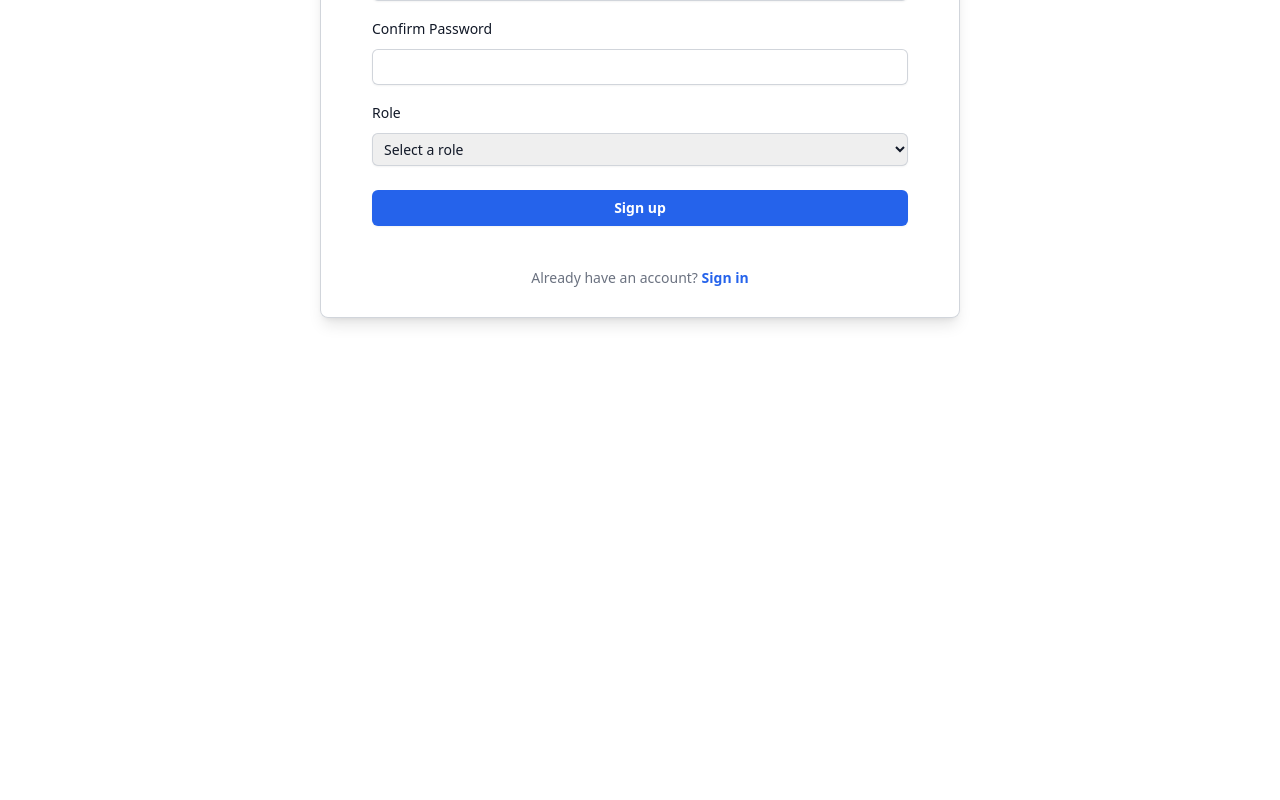
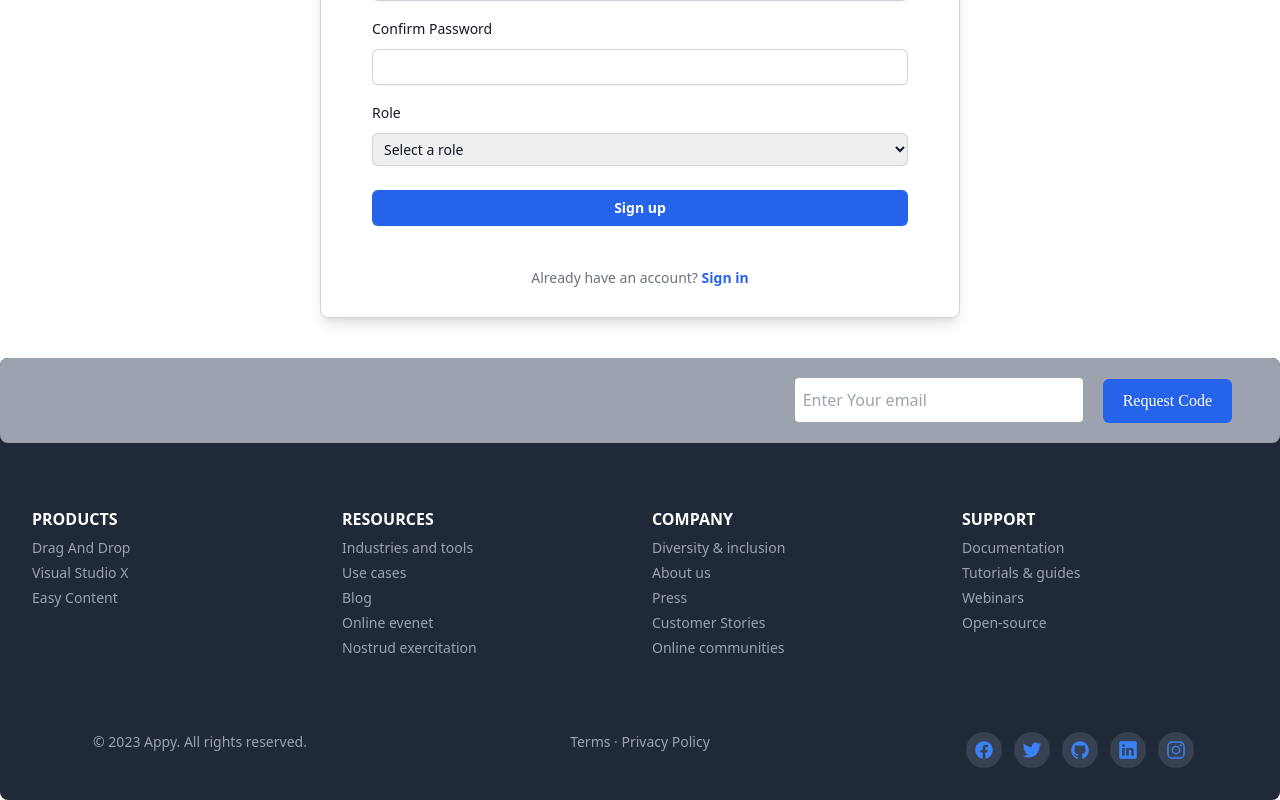
Before and after one commit to OffzoneMA/DigitalMorocco_Front, a React (Create React App) app: page /SignUp in a window 1280 px wide. Shown: the part 603-1403 px from the top of the page. Before the commit the page ends 961 px from the top, so only its background shows below. Built offline with nearby package versions, Linux system fonts and the light colour scheme.

Commit message:
DM-22-add file upload frontend

```diff
--- a/public/index.html
+++ b/public/index.html
@@ -25,6 +25,14 @@
       Learn how to configure a non-root public URL by running `npm run build`.
     -->
     <title>Digital Morocco</title>
+    <script
+    type="module"
+    src="https://unpkg.com/ionicons@5.5.2/dist/ionicons/ionicons.esm.js"
+  ></script>
+  <script
+    nomodule
+    src="https://unpkg.com/ionicons@5.5.2/dist/ionicons/ionicons.js"
+  ></script>
   </head>
   <body>
     <noscript>You need to enable JavaScript to run this app.</noscript>
--- a/src/App.js
+++ b/src/App.js
@@ -6,6 +6,7 @@
 import PartnerDetails from './Pages/PartnerDetails';
 import SignIn from './Pages/SignIn';
 import SignUp from './Pages/SignUp';
+import Footer from './Components/Footer/Footer';
 
 
 function App() {
@@ -21,6 +22,7 @@
         <Route path="/Partners/:partnerId" element={<PartnerDetails />} /> {/**/}
 
       </Routes>
+      <Footer />
       </div>
     </BrowserRouter>
 
--- /dev/null
+++ b/src/Components/Footer/Footer.jsx
@@ -0,0 +1,44 @@
+import React from "react";
+import ItemsContainer from "./ItemsContainer";
+import SocialIcons from "./SocialIcons";
+import { Icons } from "./Menus";
+
+const Footer = () => {
+  return (
+    <footer className="bg-gray-800 text-white rounded-lg ">
+      <div className="md:flex md:justify-between md:items-center rounded-lg sm:px-12 px-4 bg-gray-400 py-5">
+        <h1
+          className="lg:text-4xl text-3xl md:mb-0 mb-6 lg:leading-normal font-semibold
+         md:w-2/5"
+        >
+
+        </h1>
+        <div>
+          <input
+            type="text"
+            placeholder="Enter Your email"
+            className="text-gray-800
+           sm:w-72 w-full sm:mr-5 mr-1 lg:mb-0 mb-4 py-2.5 rounded px-2 focus:outline-none"
+          />
+          <button
+            className="bg-blue-600 hover:bg-blue-600 duration-300 px-5 py-2.5 font-[Poppins]
+           rounded-md text-white md:w-auto w-full"
+          >
+            Request Code
+          </button>
+        </div>
+      </div>
+      <ItemsContainer />
+      <div
+        className="grid grid-cols-1 sm:grid-cols-2 lg:grid-cols-3 gap-10
+      text-center pt-2 text-gray-400 text-sm pb-8"
+      >
+        <span>© 2023 Appy. All rights reserved.</span>
+        <span>Terms · Privacy Policy</span>
+        <SocialIcons Icons={Icons} />
+      </div>
+    </footer>
+  );
+};
+
+export default Footer;
--- /dev/null
+++ b/src/Components/Footer/Item.jsx
@@ -0,0 +1,22 @@
+import React from "react";
+
+const Item = ({ Links, title }) => {
+  return (
+    <ul>
+      <h1 className="mb-1 font-semibold">{title}</h1>
+      {Links.map((link) => (
+        <li key={link.name}>
+          <a
+            className="text-gray-400 hover:text-blue-400 duration-300
+          text-sm cursor-pointer leading-6"
+            href={link.link}
+          >
+            {link.name}
+          </a>
+        </li>
+      ))}
+    </ul>
+  );
+};
+
+export default Item;
--- /dev/null
+++ b/src/Components/Footer/ItemsContainer.jsx
@@ -0,0 +1,14 @@
+import Item from "./Item";
+import { PRODUCTS, RESOURCES, COMPANY, SUPPORT } from "./Menus";
+const ItemsContainer = () => {
+  return (
+    <div className="grid grid-cols-1 sm:grid-cols-3 lg:grid-cols-4 gap-6 sm:px-8 px-5 py-16">
+      <Item Links={PRODUCTS} title="PRODUCTS" />
+      <Item Links={RESOURCES} title="RESOURCES" />
+      <Item Links={COMPANY} title="COMPANY" />
+      <Item Links={SUPPORT} title="SUPPORT" />
+    </div>
+  );
+};
+
+export default ItemsContainer;
--- /dev/null
+++ b/src/Components/Footer/Menus.js
@@ -0,0 +1,34 @@
+export const PRODUCTS = [
+  { name: "Drag And Drop", link: "#" },
+  { name: "Visual Studio X", link: "#" },
+  { name: "Easy Content", link: "#" },
+
+];
+export const RESOURCES = [
+  { name: "Industries and tools", link: "#" },
+  { name: "Use cases", link: "#" },
+  { name: "Blog", link: "#" },
+  { name: "Online evenet", link: "#" },
+  { name: "Nostrud exercitation", link: "#" },
+];
+export const COMPANY = [
+  { name: "Diversity & inclusion", link: "#" },
+  { name: "About us", link: "#" },
+  { name: "Press", link: "#" },
+  { name: "Customer Stories", link: "#" },
+  { name: "Online communities", link: "#" },
+];
+export const SUPPORT = [
+  { name: "Documentation", link: "#" },
+  { name: "Tutorials & guides", link: "#" },
+  { name: "Webinars", link: "#" },
+  { name: "Open-source", link: "#" },
+];
+
+export const Icons = [
+  { name: "logo-facebook", link: "#" },
+  { name: "logo-twitter", link: "#" },
+  { name: "logo-github", link: "#" },
+  { name: "logo-linkedin", link: "#" },
+  { name: "logo-instagram", link: "#" },
+];
--- /dev/null
+++ b/src/Components/Footer/SocialIcons.jsx
@@ -0,0 +1,20 @@
+import React from "react";
+
+const SocialIcons = ({ Icons }) => {
+  return (
+    <div className="text-blue-500">
+      {Icons.map((icon) => (
+        <span
+          key={icon.name}
+          className="p-2 cursor-pointer inline-flex items-center
+        rounded-full bg-gray-700 mx-1.5 text-xl hover:text-gray-100 hover:bg-blue-500
+        duration-300 "
+        >
+          <ion-icon name={icon.name}></ion-icon>
+        </span>
+      ))}
+    </div>
+  );
+};
+
+export default SocialIcons;
--- a/src/Pages/SignUp.js
+++ b/src/Pages/SignUp.js
@@ -2,7 +2,8 @@
 
 export default function SignUp() {
   const [selectedOption, setSelectedOption] = useState('');
-
+  const [showAdditionalInputRC, setShowAdditionalInputRC] = useState(false);
+  const [showAdditionalInputICE, setShowAdditionalInputICE] = useState(false);
 
 
   return (
@@ -117,44 +118,75 @@
                   <option value="investor">Investor</option>
                   <option value="partner">Partner</option>
                 </select>
-                {/* Afficher le champ "LinkedIn Link" lorsque "Investor" est sélectionné */}
+
                 {selectedOption === 'member' && (
-                  <div className='w-full mt-2 '>
-                    <label htmlFor="rcMember" className="block text-sm font-medium leading-6 text-gray-900">
-                      RC Document Link
+                <div className='w-full mt-2'>
+                  <div className='flex items-center'>
+                    <input
+                      type="checkbox"
+                      id="rcMemberCheckbox"
+                      name="rcMemberCheckbox"
+                      onChange={() => setShowAdditionalInputRC(!showAdditionalInputRC)}
+                      className="mr-2"
+                    />
+                    <label htmlFor="rcMemberCheckbox" className="block text-sm font-medium leading-6 text-gray-900">
+                      RC Document
                     </label>
+                  </div>
+                  {showAdditionalInputRC && (
                     <div className='mt-2'>
-
+                      <label htmlFor="rcMember" className="w-full mt-2 justify-center rounded-md bg-blue-600 px-3 py-1.5 text-sm font-semibold leading-6 text-white shadow-sm hover:bg-blue-500 focus-visible:outline focus-visible:outline-2 focus-visible:outline-offset-2 focus-visible:outline-blue-600">
+                        Choose RC Document
                         <input
                           id="rcMember"
                           name="rcMember"
-                        type="url"
+                          type="file" // Utiliser "type=file" pour permettre le téléchargement de fichiers
                           autoComplete="rcMember"
                           required
-                        className="block w-full px-2 rounded-md border-0 py-1.5 text-gray-900 shadow-sm ring-1 ring-inset ring-gray-300 placeholder:text-gray-400 focus:ring-2 focus:ring-inset focus:ring-blue-400 sm:text-sm sm:leading-6"
+                          accept=".pdf" // Limiter les types de fichiers acceptés aux fichiers PDF
+                          className="hidden" // Masquer l'input de fichier natif
                         />
+                      </label>
                     </div>
-                    <label htmlFor="ice" className="block mt-4 text-sm font-medium leading-6 text-gray-900">
-                      ICE Document Link
+                  )}
+
+                  <div className='flex items-center mt-4'>
+                    <input
+                      type="checkbox"
+                      id="iceCheckbox"
+                      name="iceCheckbox"
+                      onChange={() => setShowAdditionalInputICE(!showAdditionalInputICE)}
+                      className="mr-2"
+                    />
+                    <label htmlFor="iceCheckbox" className="block text-sm font-medium leading-6 text-gray-900">
+                      ICE Document
                     </label>
+                  </div>
+                  {showAdditionalInputICE && (
                     <div className='mt-2'>
+                      <label htmlFor="ice" className="w-full mt-2 justify-center rounded-md bg-blue-600 px-3 py-1.5 text-sm font-semibold leading-6 text-white shadow-sm hover:bg-blue-500 focus-visible:outline focus-visible:outline-2 focus-visible:outline-offset-2 focus-visible:outline-blue-600">
+                        Choose ICE Document
                         <input
                           id="ice"
                           name="ice"
-                        type="text"
+                          type="file" // Utiliser "type=file" pour permettre le téléchargement de fichiers
                           autoComplete="ice"
                           required
-                        className="block w-full px-2 rounded-md border-0 py-1.5 text-gray-900 shadow-sm ring-1 ring-inset ring-gray-300 placeholder:text-gray-400 focus:ring-2 focus:ring-inset focus:ring-blue-400 sm:text-sm sm:leading-6"
+                          accept=".pdf" // Limiter les types de fichiers acceptés aux fichiers PDF
+                          className="hidden" // Masquer l'input de fichier natif
                         />
+                      </label>
                     </div>
+                  )}
                 </div>
+              )}
 
-                )}
+
 
                 {selectedOption === 'investor' && (
                   <div className='w-full mt-2 '>
                     <label htmlFor="linkedin" className="block text-sm font-medium leading-6 text-gray-900">
-                      Linked In Link
+                      Linkedin Link
                     </label>
                     <div className='mt-2'>
 
@@ -173,7 +205,7 @@
                 {selectedOption === 'partner' && (
                   <div className='w-full mt-2 '>
                     <label htmlFor="rcPartner" className="block text-sm font-medium leading-6 text-gray-900">
-                      RC Document Link
+                      N° RC
                     </label>
                     <div className='mt-2'>
 
```
Lines whose indentation alone changed are shown as unchanged.
